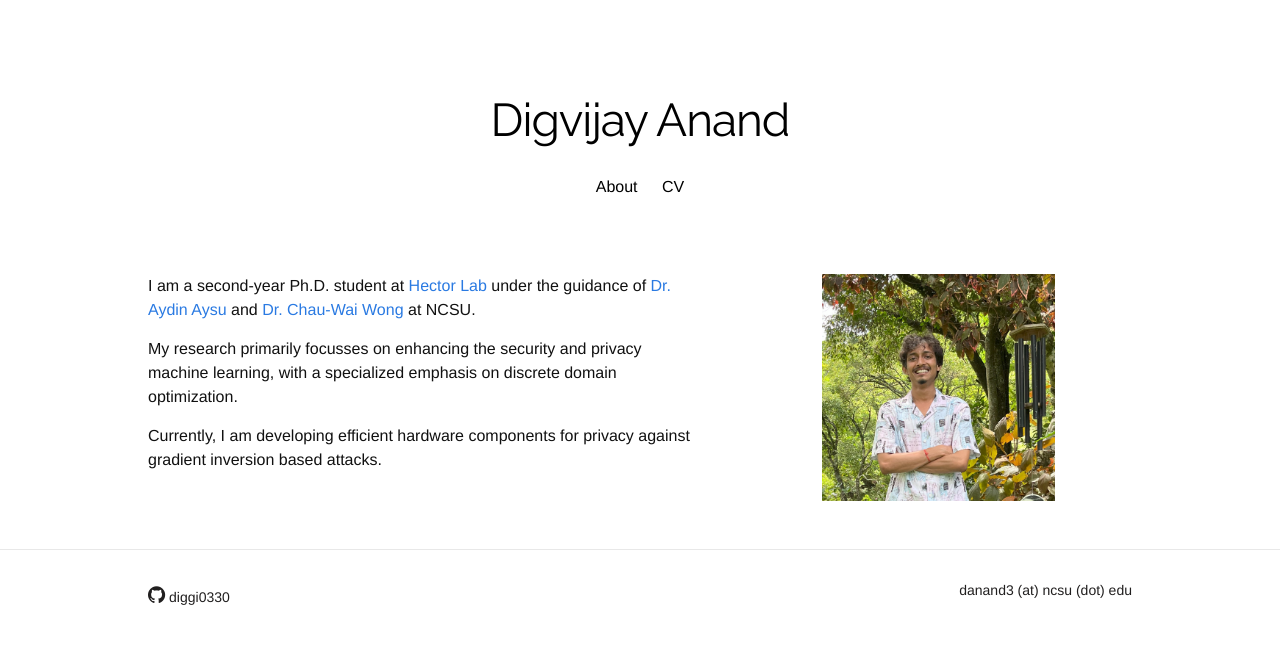
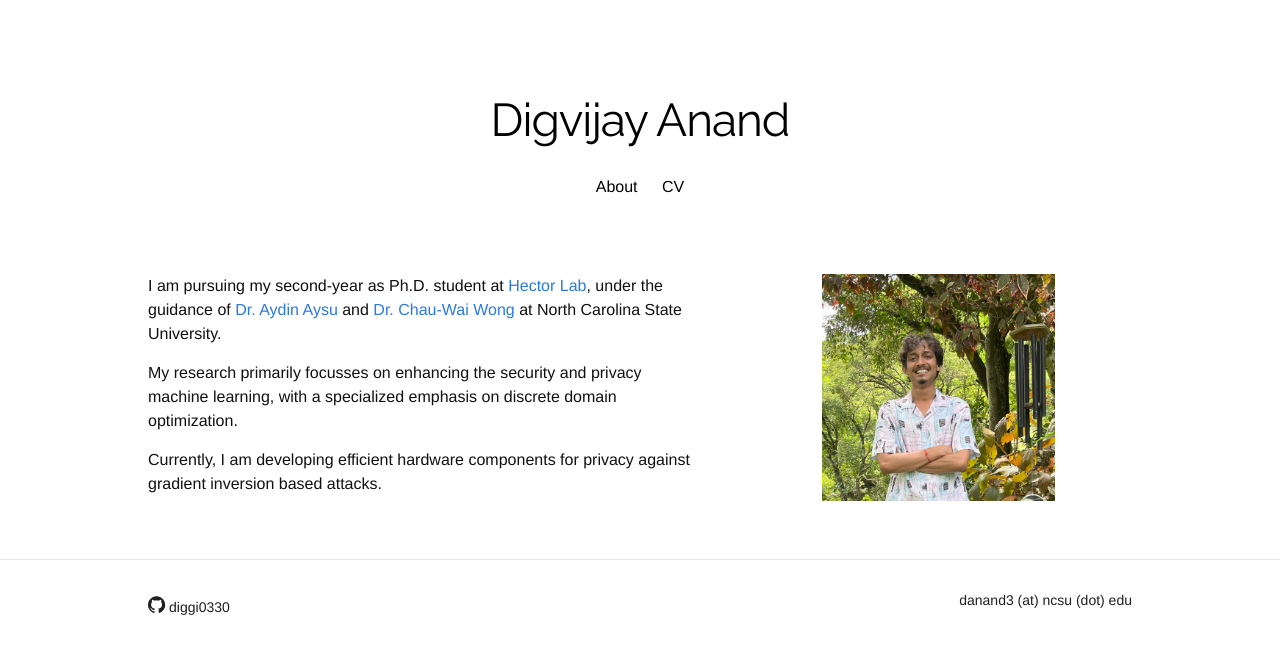
Before and after one commit to diggi0330/diggi.github.io, a Jekyll site: the page built from index.html, in a window 1280 px wide. Shown: the top 654 px of the page. Built offline with Jekyll 4.4.1, drawn with Linux system fonts in a browser that asks for light colours; nearby versions of some CDN libraries; some web fonts are replaced; a style sheet for code colours, icons or effects is not loaded.

Commit message:
Update index.html

```diff
--- a/index.html
+++ b/index.html
@@ -6,9 +6,9 @@ title: "Digvijay Anand"
 
 <div class="row">
 	<div class="seven columns">
-		<p> I am a second-year Ph.D. student at <a href="https://research.ece.ncsu.edu/aaysu/">Hector Lab </a> under the
+		<p> I am pursuing my second-year as Ph.D. student at <a href="https://research.ece.ncsu.edu/aaysu/">Hector Lab</a>, under the
 			guidance of <a href="https://ece.ncsu.edu/people/aaysu/">Dr. Aydin Aysu </a> and <a href="https://ncsu-wong.org/">Dr. Chau-Wai Wong</a>
-			at NCSU.
+			at North Carolina State University.
 		<p> My research primarily focusses on enhancing the security and privacy machine learning, with a specialized emphasis on discrete domain optimization.
 		<p> Currently, I am developing efficient hardware components for privacy against gradient inversion based attacks.
 		</p>
```
